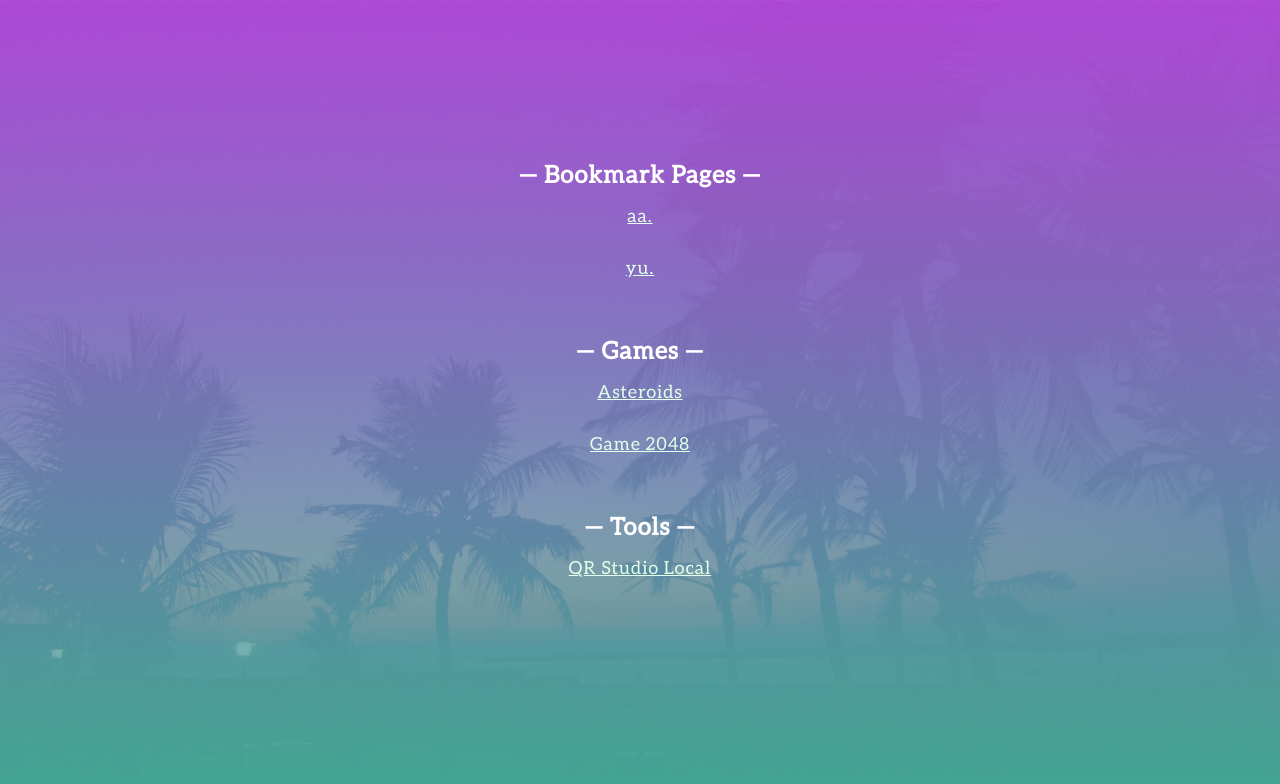
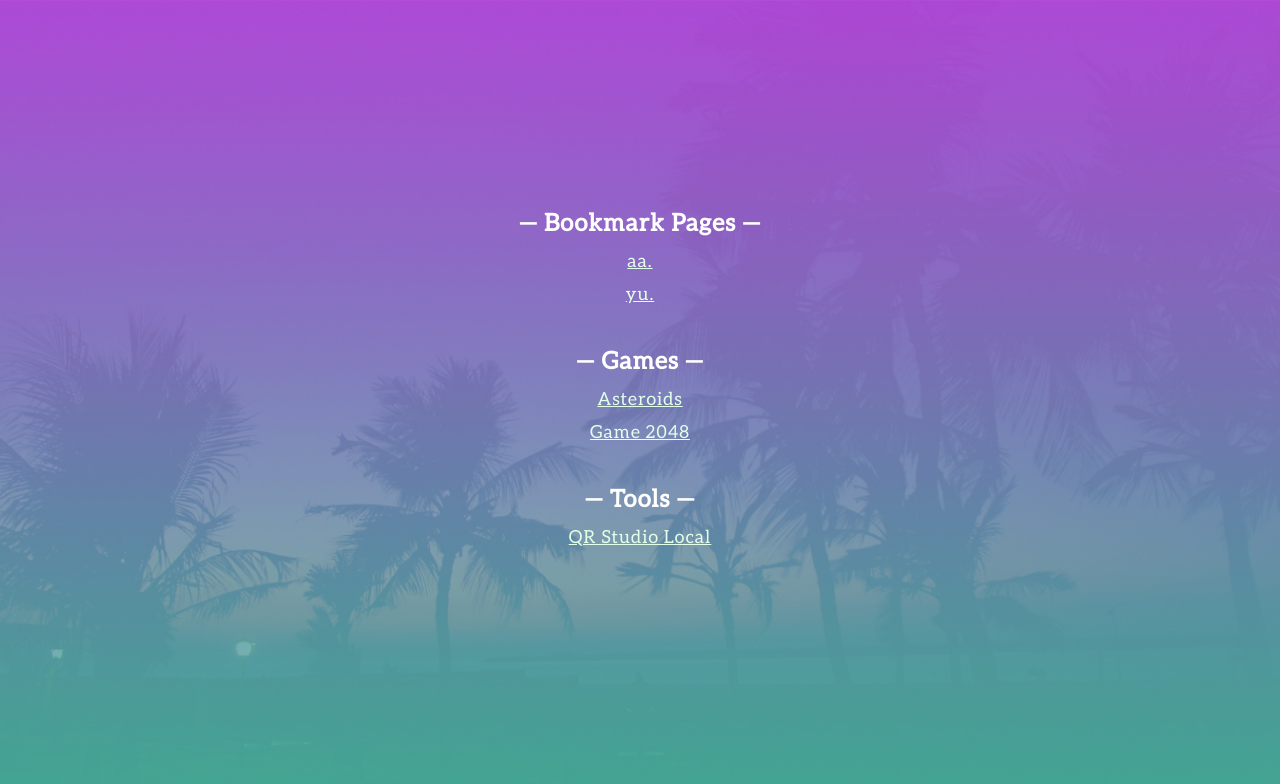
Before and after one commit to sd800/navigation-page, a plain HTML site: page index.html in a window 1280 px wide. Drawn offline with Linux system fonts and the light colour scheme.

Commit message:
Update main.css

```diff
--- a/css/main.css
+++ b/css/main.css
@@ -79,11 +79,11 @@ body {
 	font-family: "Aleo-Regular", Arial, sans-serif;
 	font-size: 18px;
 	letter-spacing: 1px;
-	line-height: 1.4;
+	line-height: 13px;
 }
 
 .content p.description {
-	margin-top: 8px;
+	margin-top: 20px;
 }
 
 .content ul {
@@ -91,11 +91,6 @@ body {
 }
 
 .content a {
-	display: inline-flex;
-	align-items: center;
-	justify-content: center;
-	min-height: 44px;
-	padding: 0 8px;
 	-webkit-tap-highlight-color: rgba(226, 255, 234, 0.2);
 }
 
```
